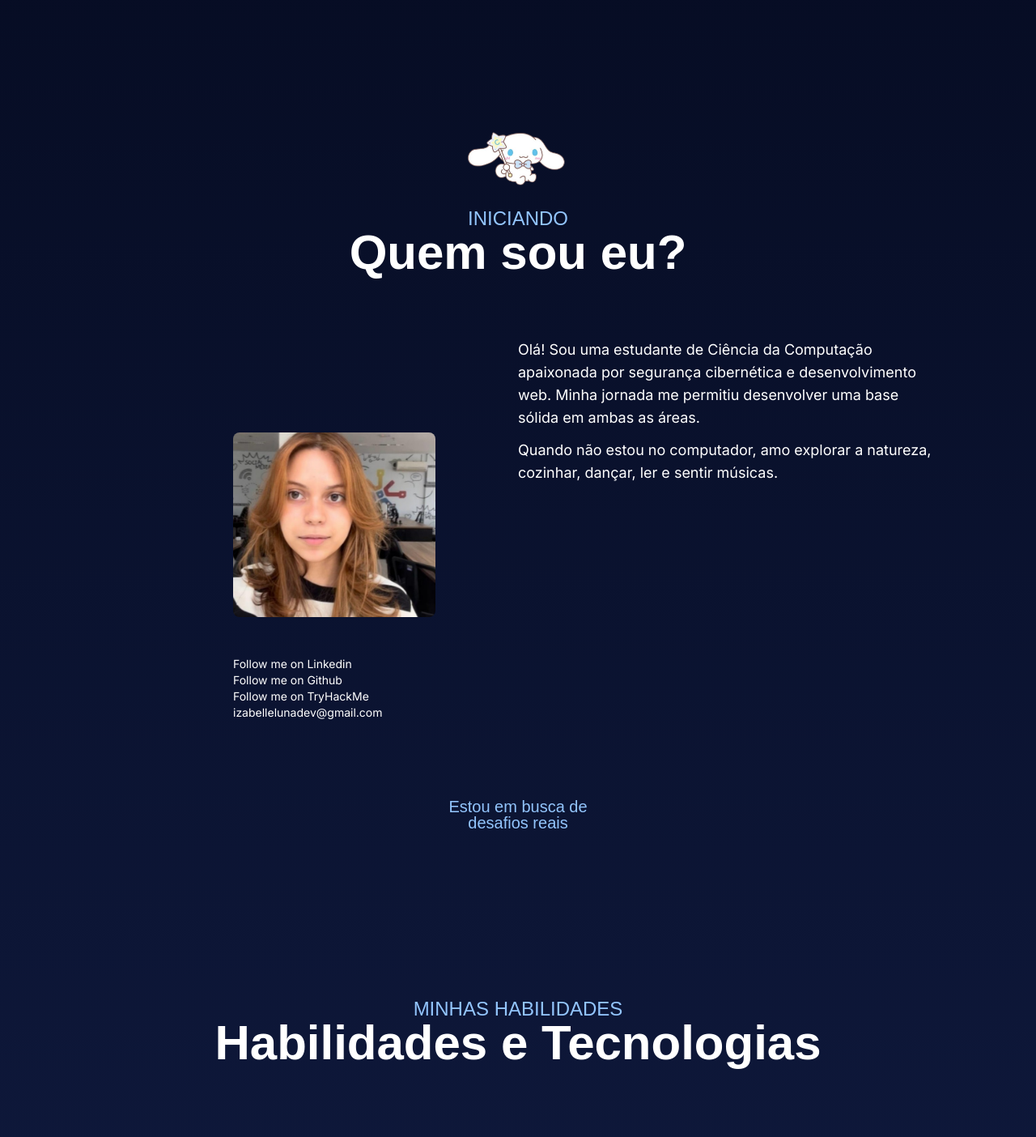
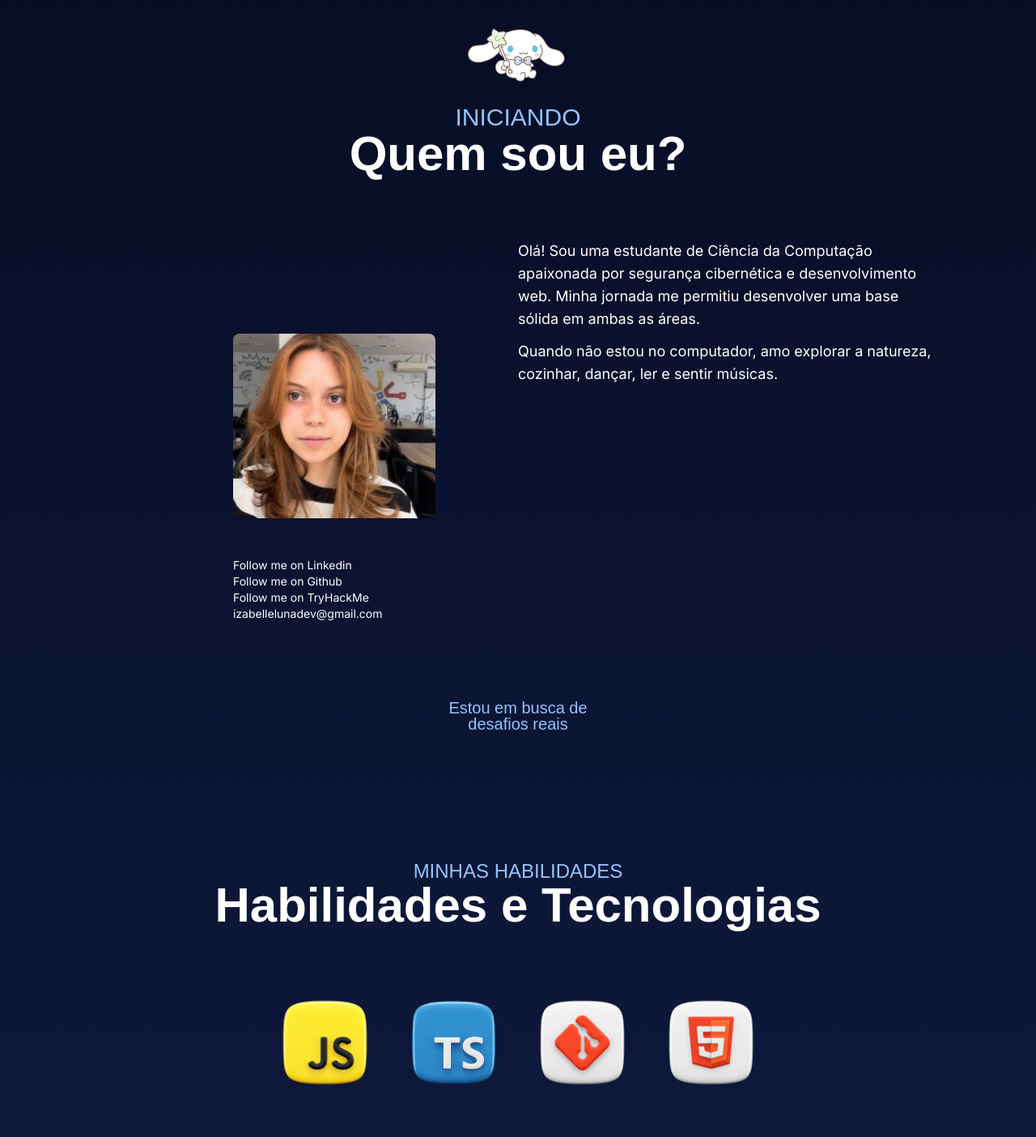
Before and after one commit to zabeluna/my-blog, a Next.js app: page / in a window 1280 px wide. Shown: the part 920-2324 px from the top of the page at 81% size. Built offline with nearby package versions, Linux system fonts and the light colour scheme; a web font is replaced by a local one.

Commit message:
Revert "refactor: change repeat elements for section-header and array mappings"
This reverts commit 56b7b4150459e0e9340cff60d4213ea376d313ea.

```diff
--- a/components/hero-section.tsx
+++ b/components/hero-section.tsx
@@ -1,6 +1,7 @@
 import Image from "next/image";
 import LateNightCoding from "@/public/night-gif.gif";
-import { ChevronDown } from "lucide-react";
+import { ChevronDown, ChevronLeft, ChevronRight } from "lucide-react";
+import WhoAmI from "./lp-sections/whoami";
 
 const HeroSection = () => {
   return (
@@ -12,7 +13,6 @@ const HeroSection = () => {
             src={LateNightCoding}
             alt="late night coding"
             style={{ objectFit: "cover" }}
-            unoptimized
           />
         </div>
         <div className="flex-col gap-3 px-12 md:mb-16 order-last text-center">
@@ -27,6 +27,14 @@ const HeroSection = () => {
         </div>
       </div>
       <ChevronDown className="mx-auto animate-bounce" />
+
+
+      {/* diminuir fonte */}
+
+      <div>{/* add link pro blog */}</div>
+
+
+
     </>
   );
 };
--- a/components/lp-sections/section-header.tsx
+++ b/components/lp-sections/section-header.tsx
@@ -1,46 +1,20 @@
-import { cn } from "@/lib/utils";
-import { StaticImport } from "next/dist/shared/lib/get-img-props";
-import Image from "next/image";
-
-export type ImageProps = {
-  src: string | StaticImport;
-  alt: string;
-  width: number;
-  height: number;
-  className?: string;
-};
-
 type SectionHeaderProps = {
-  image?: ImageProps;
+    image?: any;
     title: string;
     subtitle: string;
-  className?: string;
-};
+}
 
-const SectionHeader = ({
-  image,
-  title,
-  subtitle,
-  className,
-}: SectionHeaderProps) => {
+const SectionHeader = (props: SectionHeaderProps) => {
     return (
-    <div className={cn(className)}>
-      {image && (
-        <div className="flex flex-col items-center justify-center md:flex-row">
-          <Image {...image} />
-        </div>
-      )}
-
         <div className="flex-col gap-3 px-12 md:mb-16 order-last text-center">
-        <h3 className="text-blue-300 leading-tight md:leading-none text-2xl font-header uppercase">
-          {subtitle}
+            <h3 className="text-blue-300 leading-tight md:leading-none text-2xl font-header">
+                {props.title}
             </h3>
-        <h2 className="text-5xl leading-tight md:leading-none md:text-6xl font-header font-semibold">
-          {title}
+                <h2 className="text-5xl leading-tight md:leading-none md:text-6xl font-header font-semibold uppercase">
+                {props.subtitle}
             </h2>
         </div>
-    </div>
-  );
-};
+    )
+}
 
-export default SectionHeader;
+export default SectionHeader
--- a/components/lp-sections/skills.tsx
+++ b/components/lp-sections/skills.tsx
@@ -1,53 +1,63 @@
 import Image from "next/image";
 import SectionHeader from "./section-header";
 
-const Skills = () => {
-  const skillImages = [
-    {
-      src: "/javascript.png",
-      alt: "JavaScript",
-      width: 111,
-      height: 500,
-    },
-    {
-      src: "/tsts.png",
-      alt: "TypeScript",
-      width: 111,
-      height: 500,
-    },
-    {
-      src: "/gitgit.png",
-      alt: "Git",
-      width: 111,
-      height: 500,
-    },
-    {
-      src: "/html.png",
-      alt: "HTML",
-      width: 111,
-      height: 500,
-    },
-  ];
-  return (
-    <section id="skills" className="py-12">
-      <SectionHeader
-        subtitle="Minhas habilidades"
-        title="Habilidades e Tecnologias"
-      />
+type Props = {}
 
-      <div className="flex md:flex-row items-center justify-center py-5 pb-40 gap-6 md:gap-12">
-        {skillImages.map((skill) => (
-          <Image
-            key={skill.alt}
-            src={skill.src}
-            width={skill.width}
-            height={skill.height}
-            alt={skill.alt}
-          />
-        ))}
-      </div>
-    </section>
-  );
-};
+const Skills = (props: Props) => {
+    return (
+        <>
+            <div className="flex-col gap-3 px-12 md:mb-16 order-last text-center">
+                <h1 className="text-blue-300 leading-tight md:leading-none text-2xl font-header">
+                    MINHAS HABILIDADES
+                </h1>
+                <h1 className="text-5xl leading-tight md:leading-none md:text-6xl font-header font-semibold">
+                    Habilidades e Tecnologias
+                </h1>
+            </div>
 
-export default Skills;
+            <div className="flex md:flex-row items-center justify-center py-5 pb-40 gap-6 md:gap-12">
+                <div>
+                    <Image
+                        src="/javascript.png"
+                        width={111}
+                        height={500}
+                        alt="Picture of the author"
+                        className=""
+                    />
+                </div>
+
+                <div>
+                    <Image
+                        src="/tsts.png"
+                        width={111}
+                        height={500}
+                        alt="Picture of the author"
+                        className=""
+                    />
+                </div>
+                <div>
+                    <Image
+                        src="/gitgit.png"
+                        width={111}
+                        height={500}
+                        alt="Picture of the author"
+                        className=""
+                    />
+                </div>
+                <div>
+                    <Image
+                        src="/html.png"
+                        width={111}
+                        height={500}
+                        alt="Picture of the author"
+                        className=""
+
+                    />
+
+                </div>
+            </div>
+        </>
+    )
+}
+
+export default Skills
--- a/components/lp-sections/whoami.tsx
+++ b/components/lp-sections/whoami.tsx
@@ -1,41 +1,32 @@
 import Image from "next/image";
-import SectionHeader from "./section-header";
-import Link from "next/link";
 
 const WhoAmI = () => {
-  const socialMediaLinks: { href: string; text: string }[] = [
-    {
-      href: "https://www.linkedin.com/in/izabelle-luna-248b33196/",
-      text: "Follow me on Linkedin",
-    },
-    {
-      href: "https://github.com/zabeluna",
-      text: "Follow me on Github",
-    },
-    {
-      href: "https://tryhackme.com/p/rabbitnuna",
-      text: "Follow me on TryHackMe",
-    },
-    {
-      href: "mailto:izabellelunadev@gmail.com",
-      text: "izabellelunadev@gmail.com",
-    },
-  ];
     return (
         <>
-      <SectionHeader
-        title={"Quem sou eu?"}
-        className="pt-32"
-        subtitle={"iniciando"}
-        image={{
-          src: "/cinenino.png",
-          alt: "cinna",
-          width: 130,
-          height: 500,
-        }}
+        <div></div>
+        <div className="flex flex-col items-center justify-center md:flex-row">
+                        <Image
+                            src="/cinenino.png"
+                            width={130}
+                            height={500}
+                            alt="cinna"
+                            className="rounded-lg"
                         />
+                        </div>
+
+            <div className="flex-col gap-3 px-12 md:mb-16 order-last text-center">
+                <h1 className="text-blue-300 leading-tight md:leading-none text-3xl font-header">
+                    INICIANDO
+                </h1>
+                <h1 className="text-5xl leading-tight md:leading-none md:text-6xl font-header font-semibold">
+                    Quem sou eu?
+                </h1>
+            </div>
+
+
 
             <div className="grid grid-cols-1 gap-y-5 lg:grid-cols-2 lg:grid-rows-[auto_1fr] lg:gap-y-12">
+
             <div className="mt-16 sm:mt-32 sm:px-8 ml-32 md:pr-1">
                         <Image
                             src="/foto.png"
@@ -43,28 +34,43 @@ const WhoAmI = () => {
                             height={500}
                             alt="Picture of the author"
                             className="rounded-lg"
+
                         />
                     </div>
 
                 <p className="text-justify-left text-lg mt-3">
                     Olá! Sou uma estudante de Ciência da Computação apaixonada por
-          segurança cibernética e desenvolvimento web. Minha jornada me permitiu
-          desenvolver uma base sólida em ambas as áreas.
-          <p className="text-justify-left text-lg mt-3">
-            Quando não estou no computador, amo explorar a natureza, cozinhar,
-            dançar, ler e sentir músicas.
+                    segurança cibernética e desenvolvimento web. Minha jornada me
+                    permitiu desenvolver uma base sólida em ambas as áreas.
+
+
+                    <p className="text-justify-left text-lg mt-3">Quando não estou no computador, amo explorar a
+                    natureza, cozinhar, dançar, ler e sentir músicas.</p>
+
                 </p>
-        </p>
-        <div className="lg:pl-40 pb-24 text-sm flex flex-col">
-          {socialMediaLinks.map((link) => (
-            <Link
-              key={link.href}
-              href={link.href}
-              className="hover:opacity-80 transition-opacity"
-            >
-              {link.text}
-            </Link>
-          ))}
+                <div>
+
+                    <div className="lg:pl-40 pb-24">
+
+                             <div className="text-sm">
+        <a href="https://www.linkedin.com/in/izabelle-luna-248b33196/" target="_blank" rel="noopener noreferrer">
+            Follow me on Linkedin
+        </a>
+        <br />
+        <a href="https://github.com/zabeluna" target="_blank" rel="noopener noreferrer">
+            Follow me on Github
+        </a>
+        <br />
+        <a href="https://tryhackme.com/p/rabbitnuna" target="_blank" rel="noopener noreferrer">
+            Follow me on TryHackMe
+        </a>
+        <br />
+        <a href="mailto:izabellelunadev@gmail.com">
+            izabellelunadev@gmail.com
+        </a>
+    </div>
+
+                    </div>
                 </div>
             </div>
 
@@ -77,7 +83,7 @@ const WhoAmI = () => {
                 </p>
             </div>
         </>
-  );
-};
+    )
+}
 
-export default WhoAmI;
+export default WhoAmI
--- a/constants/nav-items.ts
+++ b/constants/nav-items.ts
@@ -1,6 +1,6 @@
 const navItems: { name: string; path: string }[] = [
   { name: "Sobre", path: "/sobre" },
-  { name: "Habilidades", path: "#skills" },
+  { name: "Habilidades", path: "/skills" },
   { name: "Blog", path: "/blog" },
 ];
 
```
Also changed, not shown: 1 other file (tests, documents, lock files or other folders). Lines whose indentation alone changed are shown as unchanged.
